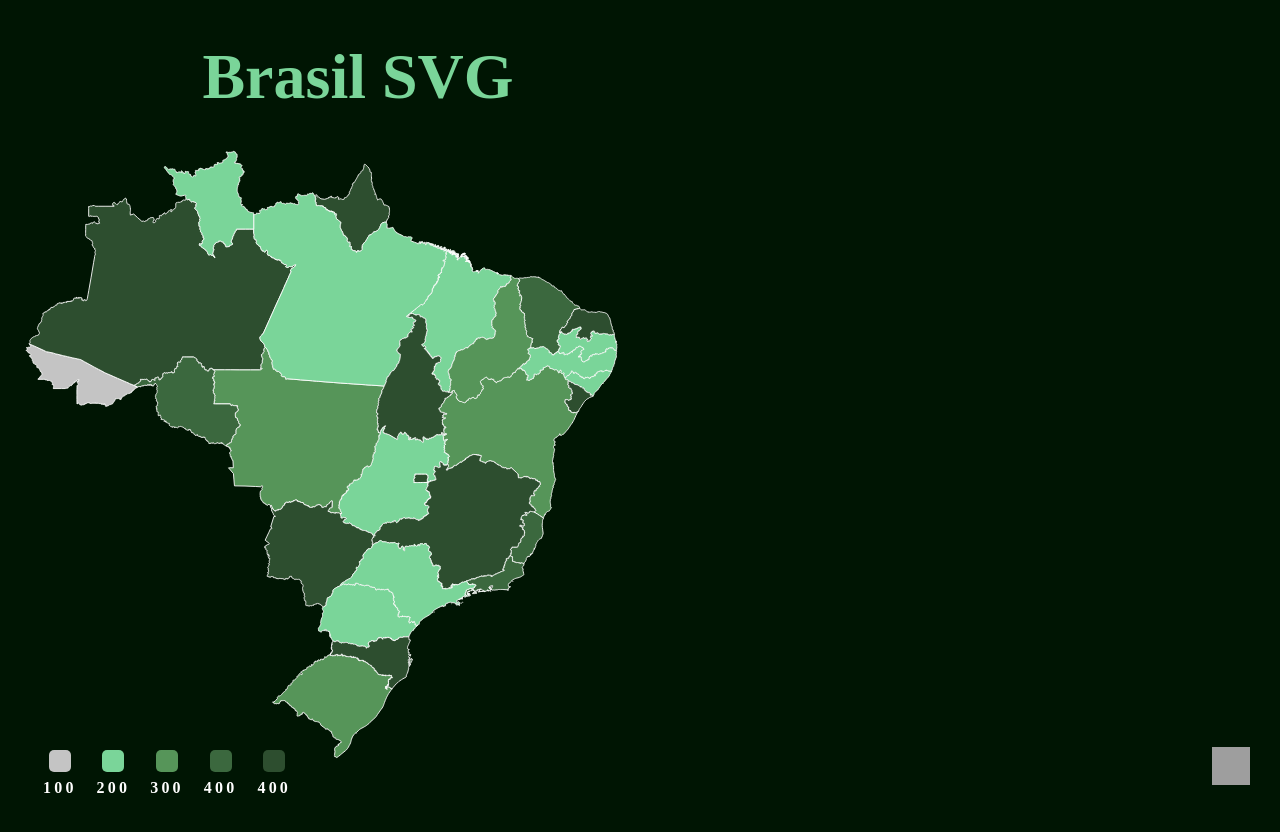
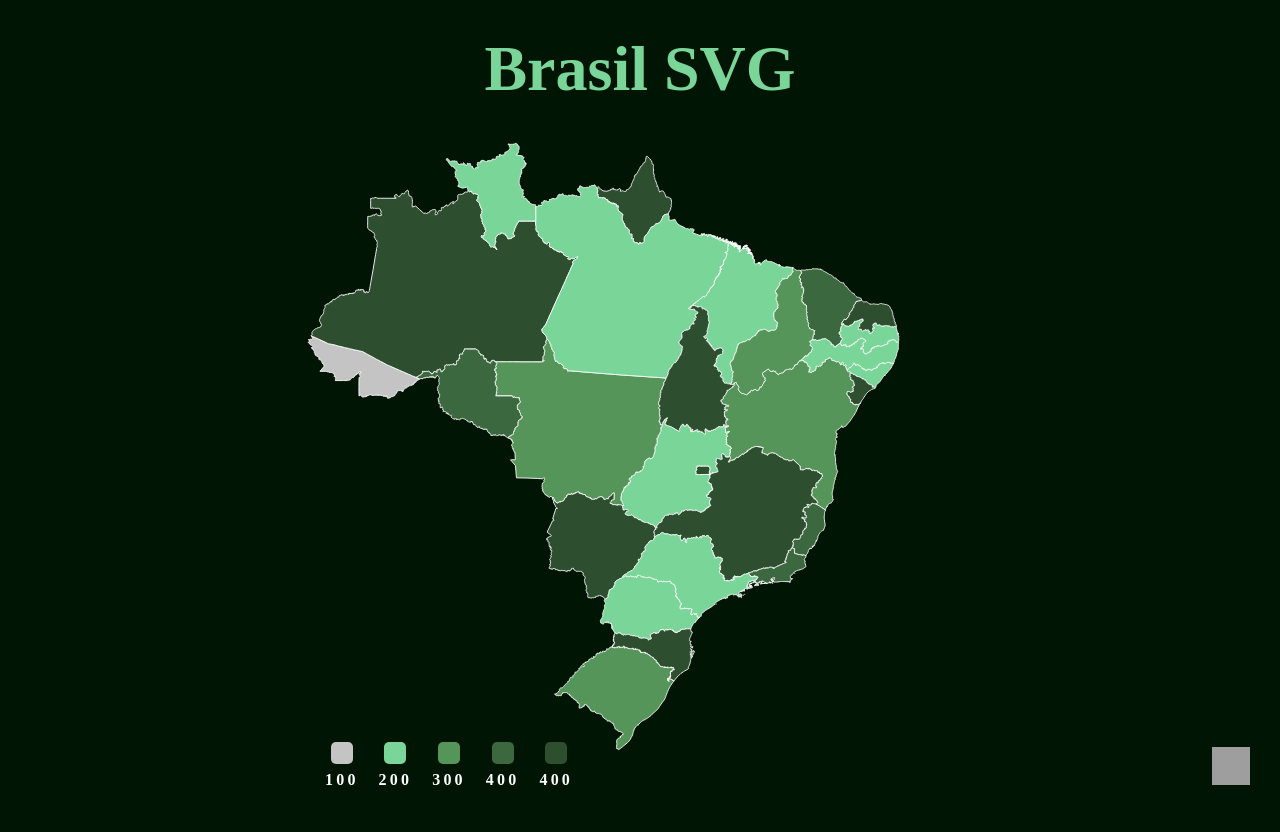
Before and after one commit to obrenoco/brasil-svg, a React (Create React App) app: page / in a window 1280 px wide. Shown: the top 832 px of the page. Before the commit the page ends 800 px from the top, so only its background shows below. Built offline with nearby package versions, Linux system fonts and the light colour scheme; grey boxes are pictures that could not be loaded.

Commit message:
fix: position

```diff
--- a/src/App.tsx
+++ b/src/App.tsx
@@ -5,7 +5,6 @@ import { Home } from "./pages/Home/Home";
 export default function App() {
   return (
     <div className="App">
-      <div style={{ position: "fixed", margin: "0 auto" }}>
       <h1 style={{ textAlign: "center" }}>Brasil SVG</h1>
       <Home />
       <a
@@ -21,6 +20,5 @@ export default function App() {
         ></img>
       </a>
     </div>
-    </div>
   );
 }
```
Lines whose indentation alone changed are shown as unchanged.
